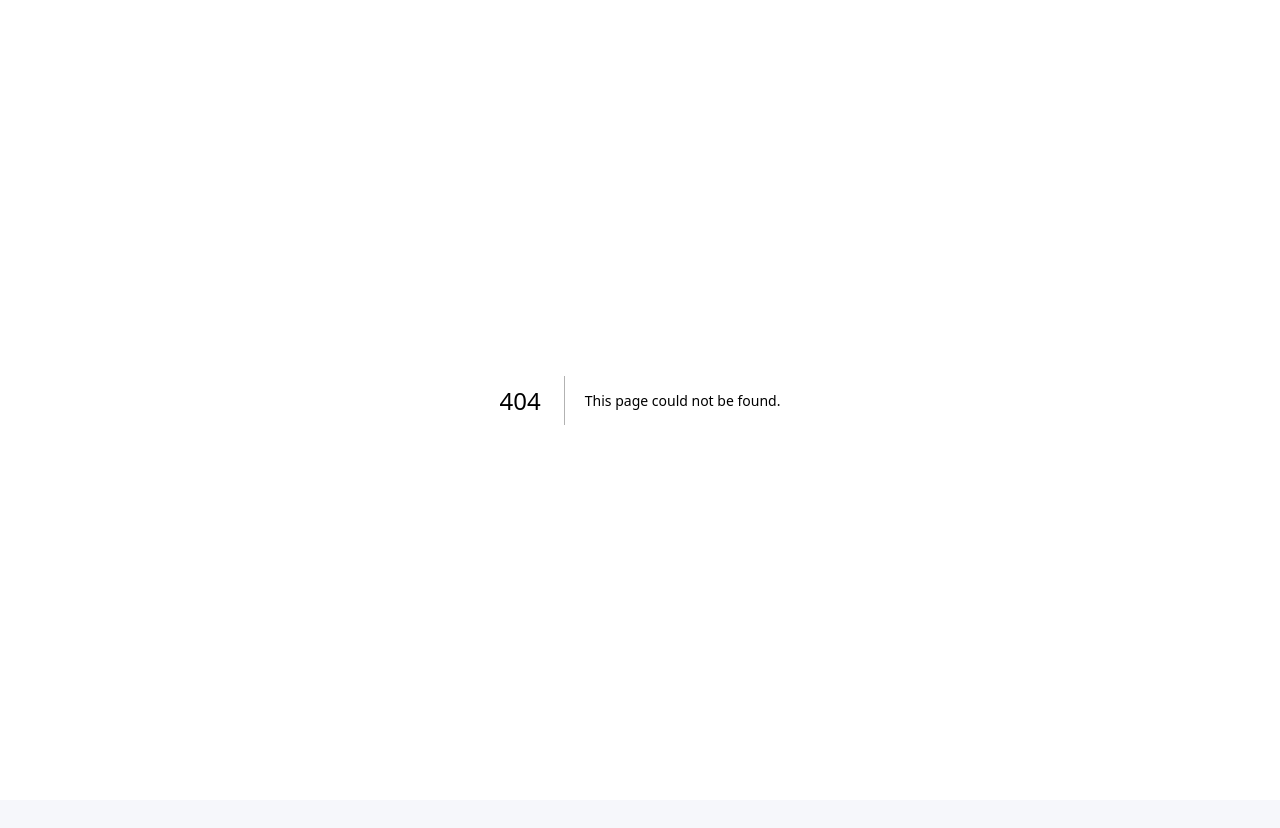
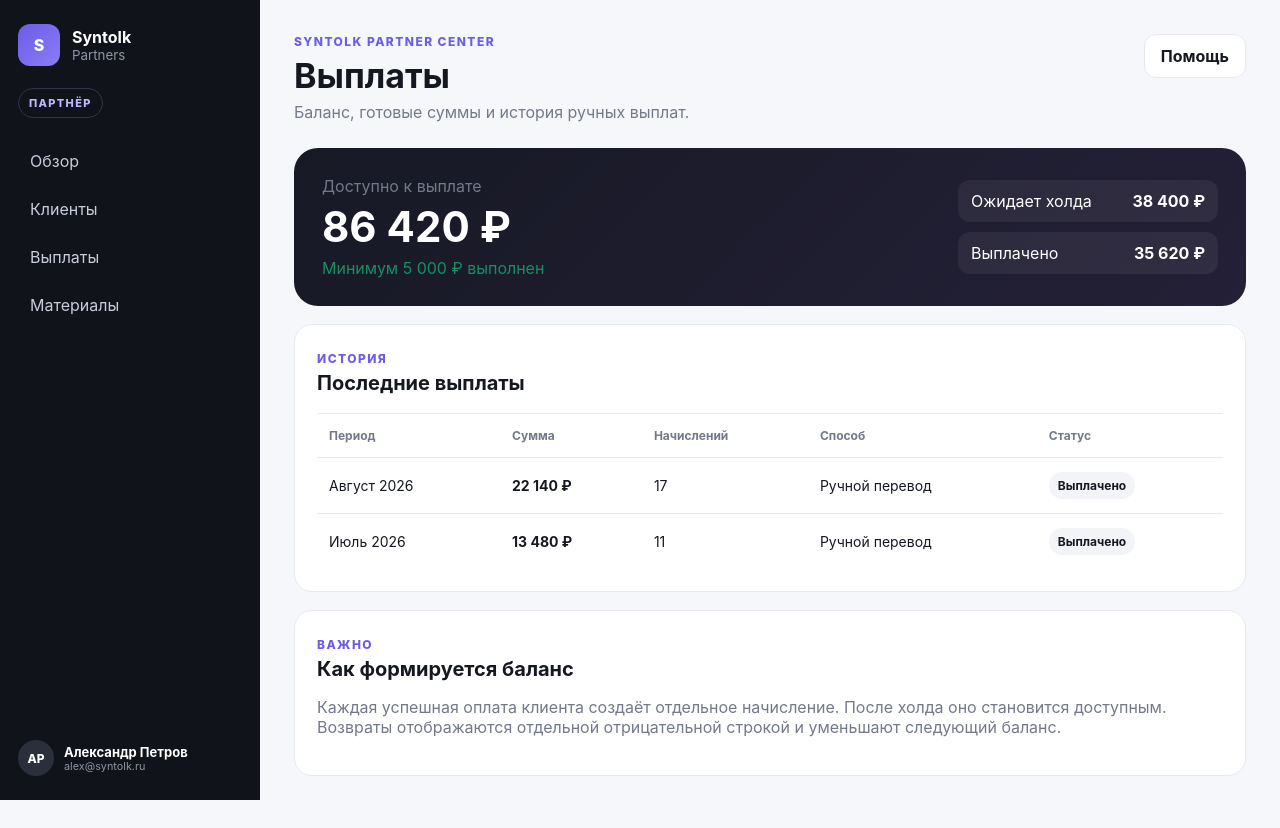
Before and after one commit to syntolkru-prog/Syntolk-partners-panel, a Next.js app: page /partner/payouts in a window 1280 px wide. Before the commit this address had no page. Before the commit the page ends 800 px from the top, so only its background shows below. Built offline with nearby package versions, Linux system fonts and the light colour scheme.

Commit message:
feat: add Syntolk partner CRM screen app/partner/payouts/page.tsx

```diff
--- /dev/null
+++ b/app/partner/payouts/page.tsx
@@ -0,0 +1,24 @@
+import { Shell, Money } from "@/components/shell";
+
+const nav = [
+  { href: "/partner", label: "Обзор" },
+  { href: "/partner/referrals", label: "Клиенты" },
+  { href: "/partner/payouts", label: "Выплаты" },
+  { href: "/partner/resources", label: "Материалы" },
+];
+
+export default function PartnerPayoutsPage() {
+  return (
+    <Shell title="Выплаты" subtitle="Баланс, готовые суммы и история ручных выплат." nav={nav} role="ПАРТНЁР">
+      <section className="hero-panel"><div><span className="muted">Доступно к выплате</span><strong className="hero-money"><Money value={86420}/></strong><span className="positive">Минимум 5 000 ₽ выполнен</span></div><div className="hero-meta"><span>Ожидает холда <b><Money value={38400}/></b></span><span>Выплачено <b><Money value={35620}/></b></span></div></section>
+      <section className="card">
+        <div className="section-title"><div><span className="eyebrow">ИСТОРИЯ</span><h2>Последние выплаты</h2></div></div>
+        <div className="table-wrap"><table><thead><tr><th>Период</th><th>Сумма</th><th>Начислений</th><th>Способ</th><th>Статус</th></tr></thead><tbody>
+          <tr><td>Август 2026</td><td><b><Money value={22140}/></b></td><td>17</td><td>Ручной перевод</td><td><span className="status">Выплачено</span></td></tr>
+          <tr><td>Июль 2026</td><td><b><Money value={13480}/></b></td><td>11</td><td>Ручной перевод</td><td><span className="status">Выплачено</span></td></tr>
+        </tbody></table></div>
+      </section>
+      <section className="card"><span className="eyebrow">ВАЖНО</span><h2>Как формируется баланс</h2><p className="muted">Каждая успешная оплата клиента создаёт отдельное начисление. После холда оно становится доступным. Возвраты отображаются отдельной отрицательной строкой и уменьшают следующий баланс.</p></section>
+    </Shell>
+  );
+}
```
